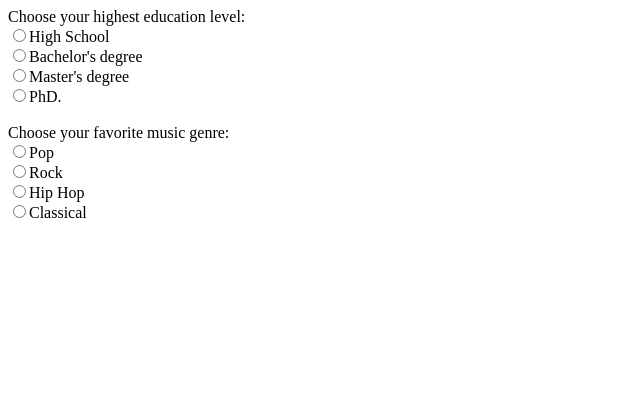
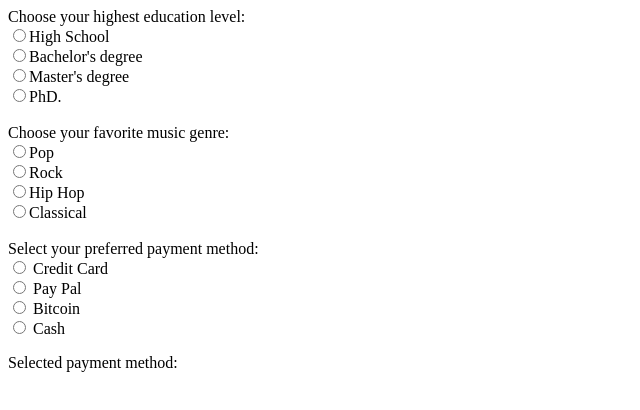
Before and after one commit to 7vTr0x7/React.js-2, a React (Vite) app in the folder IR4.5_HW1/: page / in a window 1280 px wide. Shown: the top 410 px of the page, without its empty margins (0-640 px from the left). Built offline with nearby package versions, Linux system fonts and the light colour scheme.

Commit message:
IR4.5_HW1 - ChoosePaymentmethod

```diff
--- a/IR4.5_HW1/src/App.jsx
+++ b/IR4.5_HW1/src/App.jsx
@@ -1,6 +1,7 @@
 import React from "react";
 import ChooseEducation from "./components/ChooseEducation";
 import ChooseMusicGenre from "./components/ChooseMusicGenre";
+import ChoosePaymentMethod from "./components/ChoosePaymentMethod";
 
 const App = () => {
   return (
@@ -8,6 +9,8 @@ const App = () => {
       <ChooseEducation />
       <br />
       <ChooseMusicGenre />
+      <br />
+      <ChoosePaymentMethod />
     </div>
   );
 };
--- /dev/null
+++ b/IR4.5_HW1/src/components/ChoosePaymentMethod.jsx
@@ -0,0 +1,44 @@
+import React, { useState } from "react";
+
+const ChoosePaymentMethod = () => {
+  const [selectedMethod, setSelectedMethod] = useState("");
+
+  const methodSelectionHandler = (e) => {
+    setSelectedMethod(e.target.value);
+  };
+
+  return (
+    <div>
+      <form onChange={methodSelectionHandler}>
+        <label>Select your preferred payment method:</label>
+        <br />
+        <label for="creditcard">
+          <input
+            type="radio"
+            id="creditcard"
+            name="method"
+            value="creditcard"
+          />{" "}
+          Credit Card
+        </label>
+        <br />
+        <label for="paypal">
+          <input type="radio" id="paypal" name="method" value="paypal" /> Pay
+          Pal
+        </label>
+        <br />
+        <label for="bitcoin">
+          <input type="radio" id="bitcoin" name="method" value="bitcoin" />{" "}
+          Bitcoin
+        </label>
+        <br />
+        <label for="cash">
+          <input type="radio" id="cash" name="method" value="cash" /> Cash
+        </label>
+      </form>
+      <p>Selected payment method: {selectedMethod}</p>
+    </div>
+  );
+};
+
+export default ChoosePaymentMethod;
```
